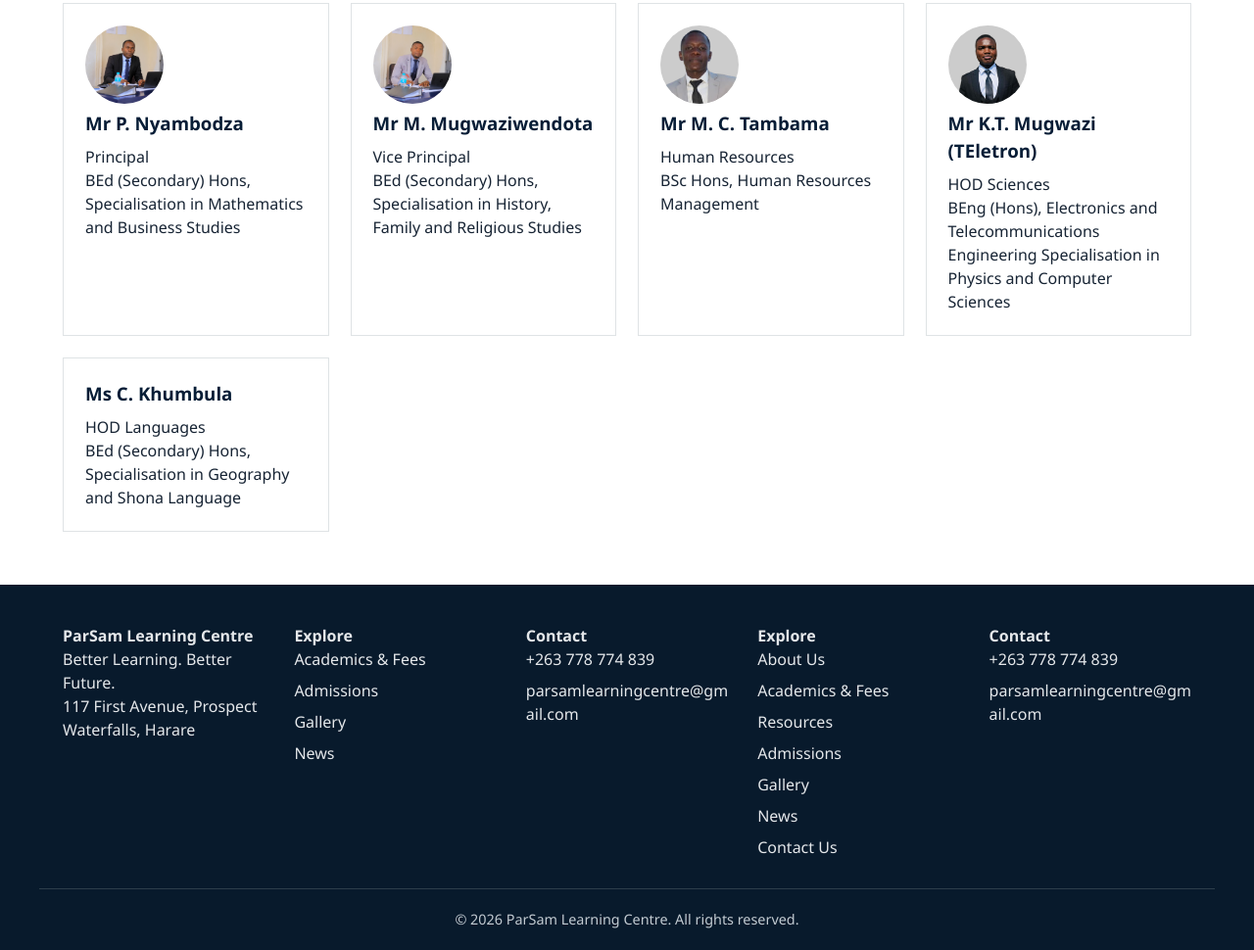
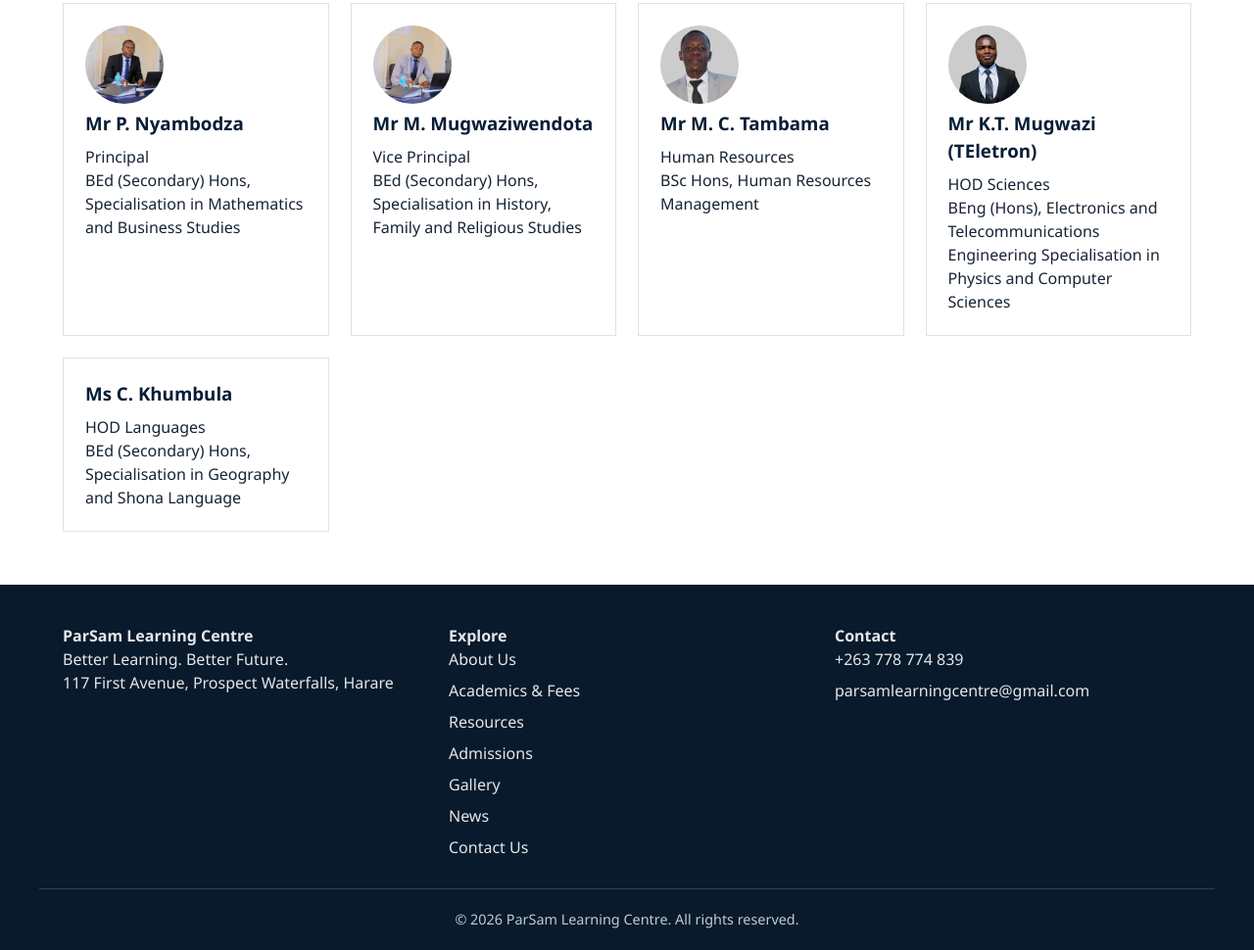
Before and after one commit to TEletron001/ParSam-Learning-Centre, a plain HTML site: page about.html in a window 1280 px wide. Shown: the part 981-1951 px from the top of the page at 98% size. Drawn offline with Linux system fonts and the light colour scheme.

Commit message:
Add files via upload

```diff
--- a/about.html
+++ b/about.html
@@ -41,8 +41,6 @@
   </main>
   <footer><div class="container footer-grid">
     <div><h4>ParSam Learning Centre</h4><p>Better Learning. Better Future.</p><p>117 First Avenue, Prospect Waterfalls, Harare</p></div>
-    <div><h4>Explore</h4><div class="footer-links"><a href="academics.html">Academics & Fees</a><a href="admissions.html">Admissions</a><a href="gallery.html">Gallery</a><a href="news.html">News</a></div></div>
-    <div><h4>Contact</h4><div class="footer-links"><a href="tel:+263778774839">+263 778 774 839</a><a href="mailto:parsamlearningcentre@gmail.com">parsamlearningcentre@gmail.com</a></div></div>
     <div><h4>Explore</h4><div class="footer-links"><a href="about.html">About Us</a><a href="academics.html">Academics &amp; Fees</a><a href="resources.html">Resources</a><a href="admissions.html">Admissions</a><a href="gallery.html">Gallery</a><a href="news.html">News</a><a href="contact.html">Contact Us</a></div></div>
     <div><h4>Contact</h4><div class="footer-links"><a href="tel:+263778774839">+263 778 774 839</a><a href="mailto:parsamlearningcentre@gmail.com">parsamlearningcentre@gmail.com</a></div></div>
   </div><div class="footer-bottom container"><p>© 2026 ParSam Learning Centre. All rights reserved.</p></div></footer>
```
